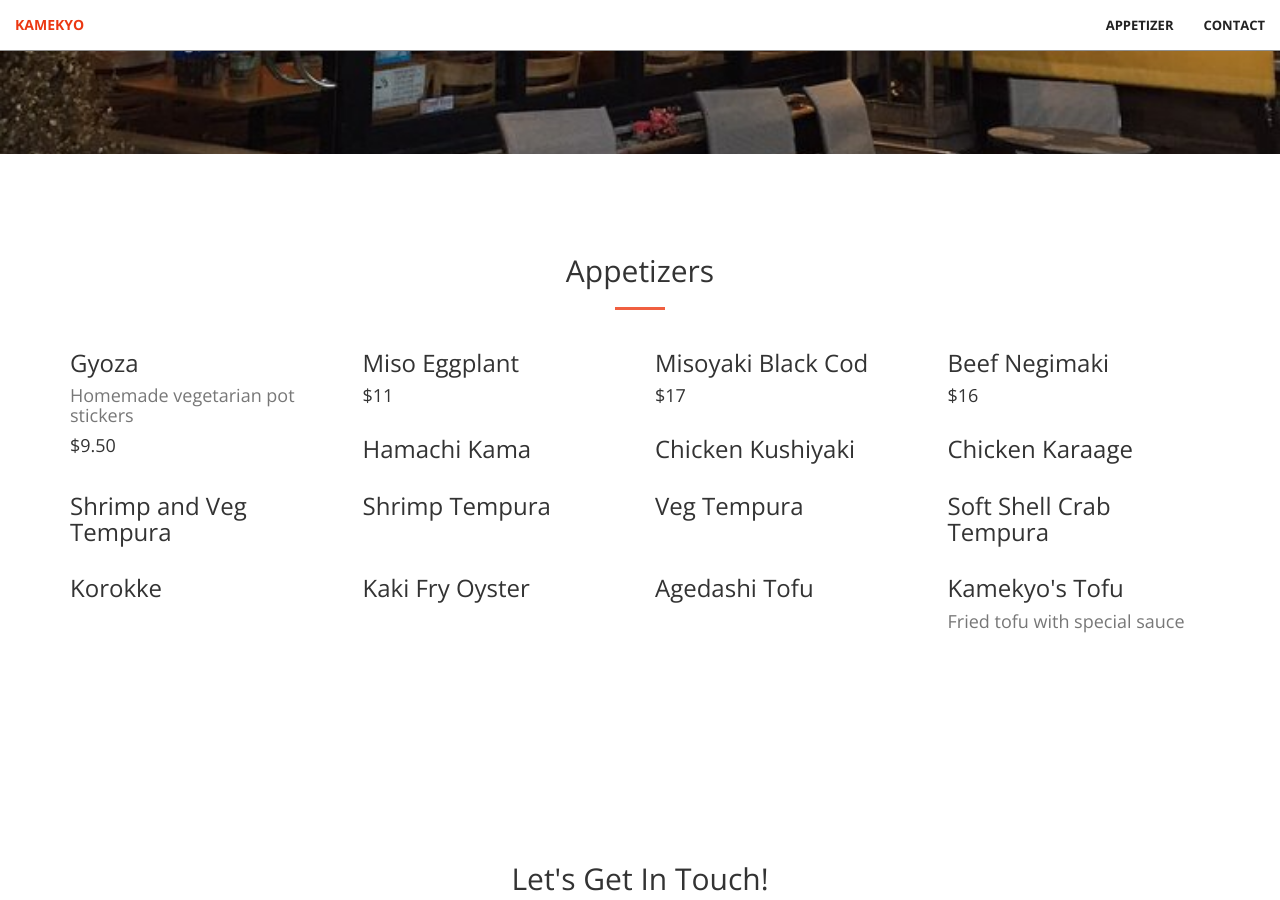
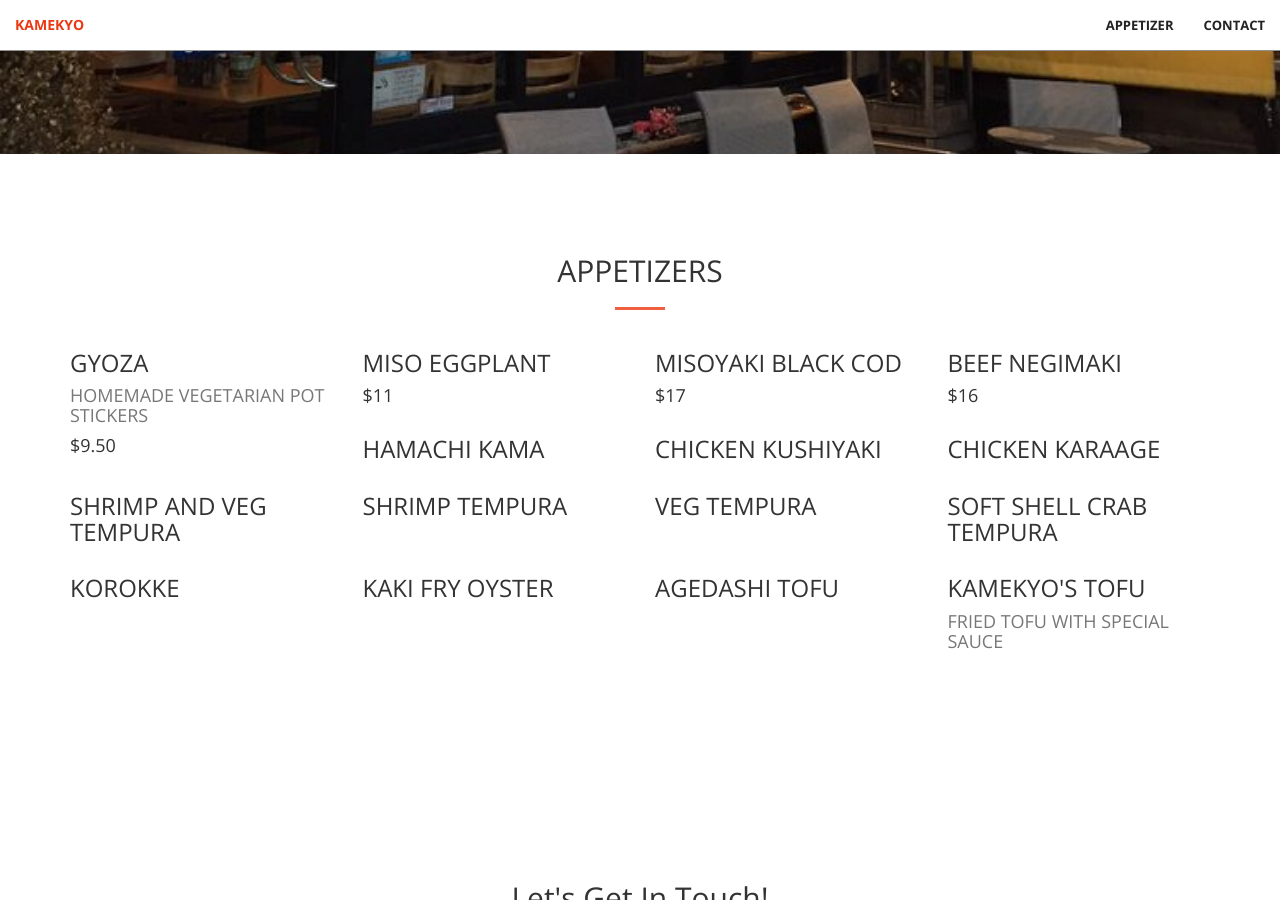
Before and after one commit to CyrusLiang/kamekyo, a Jekyll site: the page built from index.html, in a window 1280 px wide and 900 px high, scrolled down 746 px. Built offline with Jekyll 4.4.1, drawn with Linux system fonts in a browser that asks for light colours.

Commit message:
Update _base.scss

```diff
--- a/_includes/appetizers.html
+++ b/_includes/appetizers.html
@@ -1,4 +1,4 @@
-<section id="appetizers">
+<section class="menu" id="appetizers">
     <div class="container">
         <div class="row">
             <div class="col-lg-12 text-center">
--- a/_sass/_base.scss
+++ b/_sass/_base.scss
@@ -348,3 +348,8 @@ img::-moz-selection {
 body {
     -webkit-tap-highlight-color: $theme-dark;
 }
+
+// Custom
+.menu {
+    text-transform: uppercase;
+}
```
